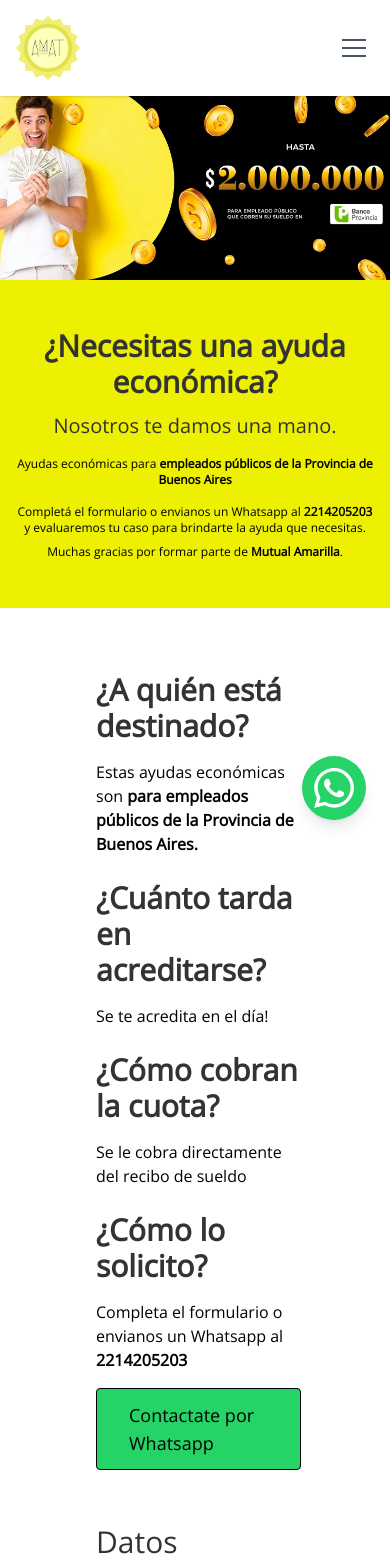
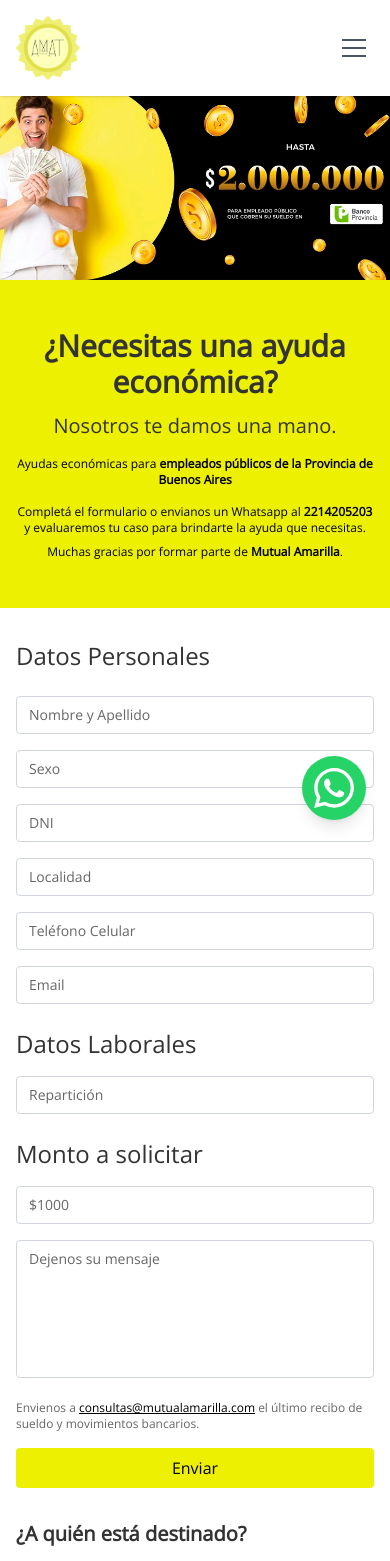
Before and after one commit to blassmm/mutualamarilla, a Next.js app: page /ayuda-economica in a window 390 px wide. Shown: the top 1561 px of the page. Built offline with nearby package versions, Linux system fonts and the light colour scheme.

Commit message:
Responsive

```diff
--- a/components/ayuda-economica/form.tsx
+++ b/components/ayuda-economica/form.tsx
@@ -40,69 +40,71 @@ export function FormularioAyuda() {
   }
 
   return (
-    <section className={`bg-white py-16 ${openSans.variable}`}>
-      <div className="container mx-auto px-24 font-open-sans">
-        <div className="grid gap-12 lg:grid-cols-2">
-          <div className="space-y-6">
+    <section className={`bg-white py-8 sm:py-12 md:py-16 ${openSans.variable}`}>
+      <div className="container mx-auto px-4 sm:px-6 md:px-12 lg:px-24 font-open-sans">
+        <div className="grid gap-8 sm:gap-10 md:gap-12 lg:grid-cols-2">
+          {/* Preguntas - Primera columna en desktop (izquierda), segundo en mobile (abajo) */}
+          <div className="space-y-4 sm:space-y-6 order-2 lg:order-1">
             <div>
-              <h3 className="text-3xl font-extrabold mb-4 text-dark ">
+              <h3 className="text-xl sm:text-2xl md:text-3xl font-extrabold mb-3 sm:mb-4 text-dark">
                 ¿A quién está destinado?
               </h3>
-              <p className="text-black ">
+              <p className="text-sm sm:text-base text-black">
                 Estas ayudas económicas son <strong>para empleados públicos de la Provincia de Buenos Aires.</strong>
               </p>
             </div>
 
             <div>
-              <h3 className="text-3xl font-bold mb-4 text-dark font-abel">
+              <h3 className="text-xl sm:text-2xl md:text-3xl font-bold mb-3 sm:mb-4 text-dark font-abel">
                 ¿Cuánto tarda en acreditarse?
               </h3>
-              <p className="text-black ">
+              <p className="text-sm sm:text-base text-black">
                 Se te acredita en el día!
               </p>
             </div>
 
             <div>
-              <h3 className="text-3xl font-bold mb-4 text-dark font-abel">
+              <h3 className="text-xl sm:text-2xl md:text-3xl font-bold mb-3 sm:mb-4 text-dark font-abel">
                 ¿Cómo cobran la cuota?
               </h3>
-              <p className="text-black ">
+              <p className="text-sm sm:text-base text-black">
                 Se le cobra directamente del recibo de sueldo
               </p>
             </div>
 
             <div>
-              <h3 className="text-3xl font-bold mb-4 text-dark font-abel">
+              <h3 className="text-xl sm:text-2xl md:text-3xl font-bold mb-3 sm:mb-4 text-dark font-abel">
                 ¿Cómo lo solicito?
               </h3>
-              <p className="text-black  mb-4">
+              <p className="text-sm sm:text-base text-black mb-4">
                 Completa el formulario o envianos un Whatsapp al <strong>2214205203</strong>
               </p>
               <a
                 href="https://wa.me/5492214205203"
                 target="_blank"
                 rel="noopener noreferrer"
-                className="group relative inline-block overflow-hidden rounded bg-[#25D366] px-8 py-3 text-lg text-black border transition-all duration-300 hover:pr-16 font-abel"
+                className="group relative inline-block overflow-hidden rounded bg-[#25D366] px-4 sm:px-6 md:px-8 py-2 sm:py-3 text-sm sm:text-base md:text-lg text-white transition-all duration-300 hover:pr-10 sm:hover:pr-12 md:hover:pr-16 font-abel"
               >
                 <span className="relative z-10">Contactate por Whatsapp</span>
-                <span className="absolute right-4 top-1/2 -translate-y-1/2 opacity-0 transition-all duration-300 group-hover:opacity-100">
+                <span className="absolute right-2 sm:right-3 md:right-4 top-1/2 -translate-y-1/2 opacity-0 transition-all duration-300 group-hover:opacity-100">
                   <Image
                     src="/images/conversacion.png"
                     alt="WhatsApp"
-                    width={20}
-                    height={20}
-                    className="object-contain text-black"
+                    width={16}
+                    height={16}
+                    className="object-contain brightness-0 invert sm:w-5 sm:h-5"
                   />
                 </span>
               </a>
             </div>
           </div>
 
-          <div>
-            <h3 className="text-3xl font-medium mb-8 text-dark font-abel">
+          {/* Formulario - Segunda columna en desktop (derecha), primero en mobile (arriba) */}
+          <div className="order-1 lg:order-2">
+            <h3 className="text-2xl sm:text-3xl font-medium mb-6 sm:mb-8 text-dark font-abel">
               Datos Personales
             </h3>
-            <form onSubmit={handleSubmit} className="space-y-6">
+            <form onSubmit={handleSubmit} className="space-y-4 sm:space-y-6">
               <div>
                 <input
                   type="text"
@@ -111,7 +113,7 @@ export function FormularioAyuda() {
                   required
                   value={formData.nombreApellido}
                   onChange={handleChange}
-                  className="w-full px-4 py-3 border border-gray-300 rounded focus:outline-none focus:ring-2 focus:ring-primary placeholder:text-medium"
+                  className="w-full px-3 sm:px-4 py-2 sm:py-3 text-sm sm:text-base border border-gray-300 rounded focus:outline-none focus:ring-2 focus:ring-primary placeholder:text-medium"
                 />
               </div>
 
@@ -123,7 +125,7 @@ export function FormularioAyuda() {
                   required
                   value={formData.sexo}
                   onChange={handleChange}
-                  className="w-full px-4 py-3 border border-gray-300 rounded focus:outline-none focus:ring-2 focus:ring-primary placeholder:text-medium"
+                  className="w-full px-3 sm:px-4 py-2 sm:py-3 text-sm sm:text-base border border-gray-300 rounded focus:outline-none focus:ring-2 focus:ring-primary placeholder:text-medium"
                 />
               </div>
 
@@ -135,7 +137,7 @@ export function FormularioAyuda() {
                   required
                   value={formData.dni}
                   onChange={handleChange}
-                  className="w-full px-4 py-3 border border-gray-300 rounded focus:outline-none focus:ring-2 focus:ring-primary placeholder:text-medium"
+                  className="w-full px-3 sm:px-4 py-2 sm:py-3 text-sm sm:text-base border border-gray-300 rounded focus:outline-none focus:ring-2 focus:ring-primary placeholder:text-medium"
                 />
               </div>
 
@@ -147,7 +149,7 @@ export function FormularioAyuda() {
                   required
                   value={formData.localidad}
                   onChange={handleChange}
-                  className="w-full px-4 py-3 border border-gray-300 rounded focus:outline-none focus:ring-2 focus:ring-primary placeholder:text-medium"
+                  className="w-full px-3 sm:px-4 py-2 sm:py-3 text-sm sm:text-base border border-gray-300 rounded focus:outline-none focus:ring-2 focus:ring-primary placeholder:text-medium"
                 />
               </div>
 
@@ -159,7 +161,7 @@ export function FormularioAyuda() {
                   required
                   value={formData.telefonoCelular}
                   onChange={handleChange}
-                  className="w-full px-4 py-3 border border-gray-300 rounded focus:outline-none focus:ring-2 focus:ring-primary placeholder:text-medium"
+                  className="w-full px-3 sm:px-4 py-2 sm:py-3 text-sm sm:text-base border border-gray-300 rounded focus:outline-none focus:ring-2 focus:ring-primary placeholder:text-medium"
                 />
               </div>
 
@@ -171,11 +173,11 @@ export function FormularioAyuda() {
                   required
                   value={formData.email}
                   onChange={handleChange}
-                  className="w-full px-4 py-3 border border-gray-300 rounded focus:outline-none focus:ring-2 focus:ring-primary placeholder:text-medium"
+                  className="w-full px-3 sm:px-4 py-2 sm:py-3 text-sm sm:text-base border border-gray-300 rounded focus:outline-none focus:ring-2 focus:ring-primary placeholder:text-medium"
                 />
               </div>
 
-              <h3 className="text-3xl font-medium mt-8 mb-6 text-dark font-abel">
+              <h3 className="text-2xl sm:text-3xl font-medium mt-6 sm:mt-8 mb-4 sm:mb-6 text-dark font-abel">
                 Datos Laborales
               </h3>
 
@@ -187,11 +189,11 @@ export function FormularioAyuda() {
                   required
                   value={formData.reparticion}
                   onChange={handleChange}
-                  className="w-full px-4 py-3 border border-gray-300 rounded focus:outline-none focus:ring-2 focus:ring-primary placeholder:text-medium"
+                  className="w-full px-3 sm:px-4 py-2 sm:py-3 text-sm sm:text-base border border-gray-300 rounded focus:outline-none focus:ring-2 focus:ring-primary placeholder:text-medium"
                 />
               </div>
 
-              <h3 className="text-3xl font-medium mt-8 mb-6 text-dark font-abel">
+              <h3 className="text-2xl sm:text-3xl font-medium mt-6 sm:mt-8 mb-4 sm:mb-6 text-dark font-abel">
                 Monto a solicitar
               </h3>
 
@@ -203,7 +205,7 @@ export function FormularioAyuda() {
                   required
                   value={formData.montoSolicitar}
                   onChange={handleChange}
-                  className="w-full px-4 py-3 border border-gray-300 rounded focus:outline-none focus:ring-2 focus:ring-primary placeholder:text-medium"
+                  className="w-full px-3 sm:px-4 py-2 sm:py-3 text-sm sm:text-base border border-gray-300 rounded focus:outline-none focus:ring-2 focus:ring-primary placeholder:text-medium"
                 />
               </div>
 
@@ -214,11 +216,11 @@ export function FormularioAyuda() {
                   rows={6}
                   value={formData.mensaje}
                   onChange={handleChange}
-                  className="w-full px-4 py-3 border border-gray-300 rounded focus:outline-none focus:ring-2 focus:ring-primary resize-none placeholder:text-medium"
+                  className="w-full px-3 sm:px-4 py-2 sm:py-3 text-sm sm:text-base border border-gray-300 rounded focus:outline-none focus:ring-2 focus:ring-primary resize-none placeholder:text-medium"
                 />
               </div>
 
-              <p className="text-sm text-medium ">
+              <p className="text-xs sm:text-sm text-medium">
                 Envienos a{" "}
                 <a href="mailto:consultas@mutualamarilla.com" className="text-black underline">
                   consultas@mutualamarilla.com
@@ -228,7 +230,7 @@ export function FormularioAyuda() {
 
               <button
                 type="submit"
-                className="bg-primary text-black px-4 py-2 rounded hover:bg-yellow-400 transition-colors font-abel text-lg"
+                className="w-full sm:w-auto bg-primary text-black px-4 sm:px-6 md:px-8 py-2 sm:py-3 rounded hover:bg-yellow-400 transition-colors font-abel text-base sm:text-lg"
               >
                 Enviar
               </button>
```
